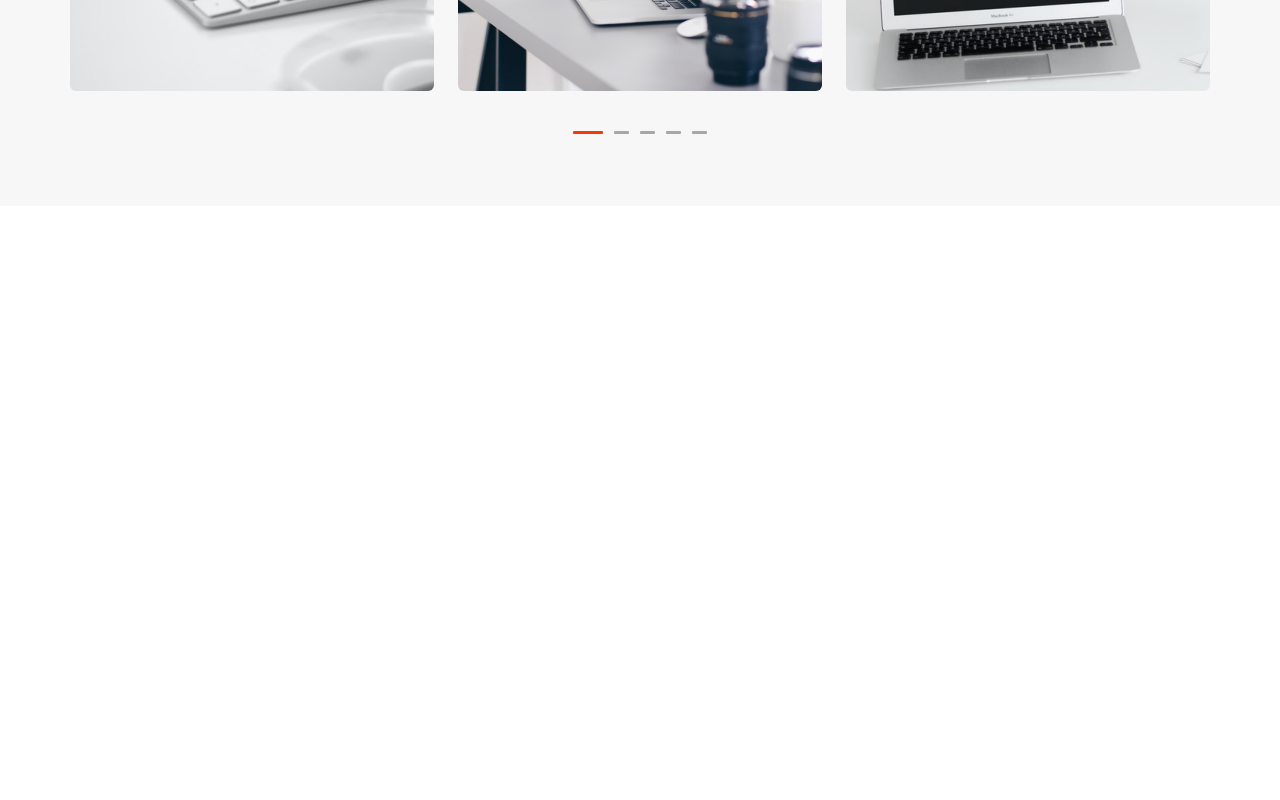
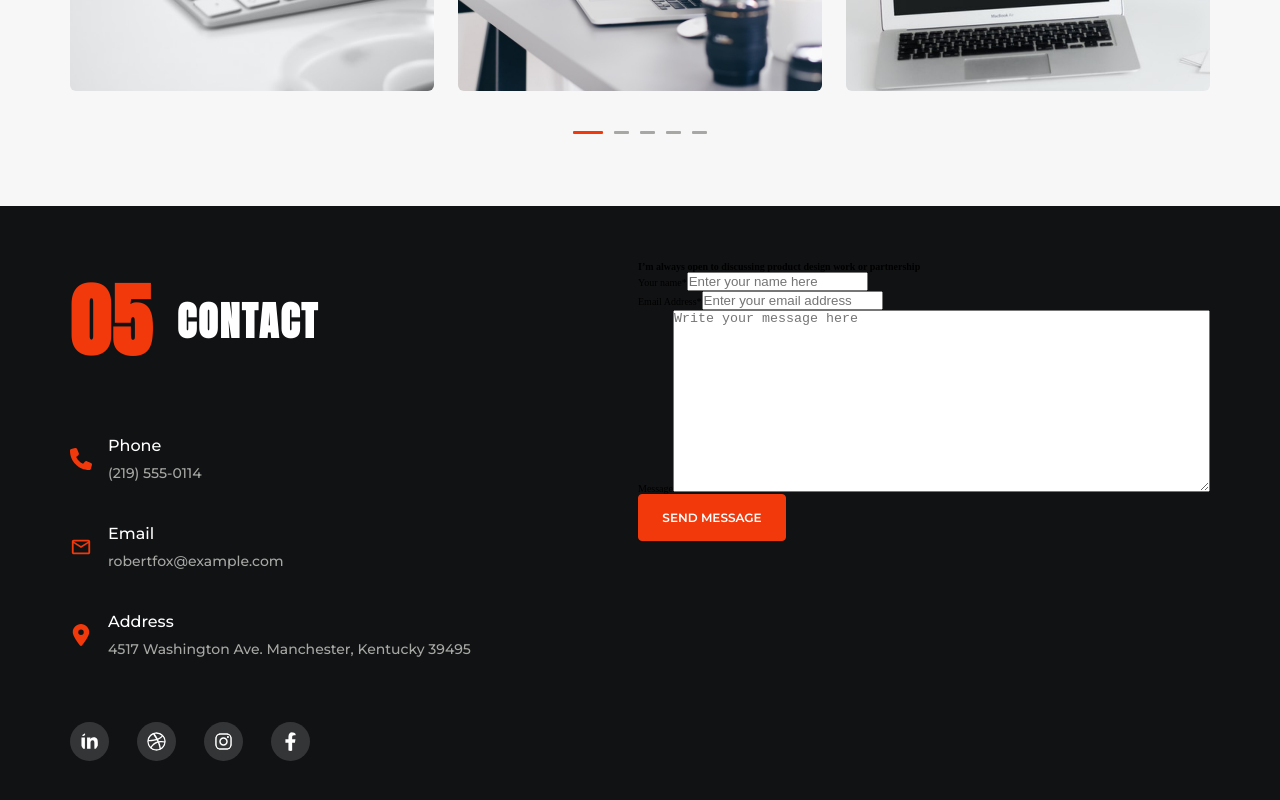
Before and after one commit to Asliddin-Coder/victor.com, a React (Vite) app: page / in a window 1280 px wide. Shown: the part 2911-3711 px from the top of the page. Before the commit the page ends 3117 px from the top, so only its background shows below. Built offline with nearby package versions, Linux system fonts and the light colour scheme.

Commit message:
Footer Info

```diff
--- a/src/assets/styles/components/_button.scss
+++ b/src/assets/styles/components/_button.scss
@@ -57,3 +57,25 @@
         cursor: pointer;
     }
 }
+
+.contcFormBtn {
+    width: 14.8rem;
+    height: 4.7rem;
+    font-family: $font-secondary;
+    font-size: 1.2rem;
+    font-weight: $font-weight-semibold;
+    text-transform: uppercase;
+    background-color: $color-primary-main;
+    color: $color-text-white;
+    border: 1px solid $color-primary-main;
+    border-radius: .4rem;
+    z-index: 1;
+    user-select: none;
+    -webkit-user-select: none;
+    -ms-user-select: none;
+
+    &:hover {
+        box-shadow: 0px 0px 20px $color-primary-main;
+        cursor: pointer;
+    }
+}
--- /dev/null
+++ b/src/components/footer/Footer.jsx
@@ -0,0 +1,77 @@
+import styles from './Footer.module.scss';
+import { FaLinkedinIn } from "react-icons/fa6";
+import { FaDribbble } from "react-icons/fa";
+import { FaInstagram } from "react-icons/fa";
+import { FaFacebookF } from "react-icons/fa";
+import { FaPhone } from "react-icons/fa6";
+import { MdOutlineMailOutline } from "react-icons/md";
+import { FaLocationDot } from "react-icons/fa6";
+
+
+const Footer = () => {
+    return (
+        <div className={styles.footer}>
+            <div className={styles.container}>
+                {/* Footer Info start */}
+                <div className={styles.footerInfo}>
+                    <h1><span>05</span>contact</h1>
+                    <div className={styles.infoAddress}>
+                        <div className={styles.box}>
+                            <FaPhone className={styles.icon}/>
+                            <span className={styles.info}>
+                                <span>Phone</span>
+                                <a href={`tel: +998995531452`}>(219) 555-0114</a>
+                            </span>
+                        </div>
+                        <div className={styles.box}>
+                            <MdOutlineMailOutline className={styles.icon}/>
+                            <span className={styles.info}>
+                                <span>Email</span>
+                                <a href={`mailto: robertfox@example.com`}>robertfox@example.com</a>
+                            </span>
+                        </div>
+                        <div className={styles.box}>
+                            <FaLocationDot className={styles.icon}/>
+                            <span className={styles.info}>
+                                <span>Address</span>
+                                <a href="https://maps.app.goo.gl/uJYvYrDTivM3YfVJ9">4517 Washington Ave. Manchester, Kentucky 39495</a>
+                            </span>
+                        </div>
+                    </div>
+                    <div className={styles.socialMedia}>
+                        <a href={'https://www.linkedin.com/'} target='_blank'><FaLinkedinIn className={styles.icon}/></a>
+                        <a href={'https://dribbble.com/'} target='_blank'><FaDribbble className={styles.icon}/></a>
+                        <a href={'https://www.instagram.com/'} target='_blank'><FaInstagram className={styles.icon}/></a>
+                        <a href={'https://www.facebook.com/'} target='_blank'><FaFacebookF className={styles.icon}/></a>
+                    </div>
+                </div>
+                {/* Footer Info end */}
+
+                {/* Footer Form Start */}
+                <div className={styles.footerForm}>
+                    <h4>I’m always open to discussing <span>product design work</span> or partnership </h4>
+                    <form action="">
+                        <div className={styles.nameAndEmail}>
+                            <div className={styles.name}>
+                                <label htmlFor="name">Your name*</label>
+                                <input type="text" id='name' name='name' placeholder='Enter your name here' />
+                            </div>
+                            <div className={styles.email}>
+                                <label htmlFor="email">Email Address*</label>
+                                <input type="email" id='email' name='email' placeholder='Enter your email address' />
+                            </div>
+                        </div>
+                        <div className={styles.message}>
+                            <label htmlFor="message">Message</label>
+                            <textarea name="message" id="message" rows={12} cols={65} placeholder='Write your message here'></textarea>
+                        </div>
+                        <button className={styles.contcFormBtn}>send message</button>
+                    </form>
+                </div>
+                {/* Footer Form End */}
+            </div>
+        </div>
+    )
+}
+
+export default Footer
--- /dev/null
+++ b/src/components/footer/Footer.module.scss
@@ -0,0 +1,73 @@
+@use "../../assets/styles/main" as *;
+
+
+.footer {
+    background-color: $color-text-black;
+    padding: 5.572rem 0 5.1rem 0;
+
+    .container {
+        @include flexbox($jc: space-between, $ai: flex-start);
+
+        .footerInfo {
+            @include flexbox($fd: column, $ai: flex-start, $jc: space-between);
+
+            h1 {
+                @include flexbox;
+                gap: 2.4rem;
+                font-size: $heading-40;
+                font-family: $font-primary;
+                color: $color-text-white;
+                text-transform: uppercase;
+                letter-spacing: .2rem;
+                margin-bottom: 5.5rem;
+
+                span {
+                    font-size: $heading-80;
+                    color: $color-primary-main;
+                }
+            }
+
+            .infoAddress {
+                @include flexbox($fd: column, $ai: flex-start, $jc: space-between);
+                gap: 4.2rem;
+                margin-bottom: 6.4rem;
+                .box {
+                    @include flexbox;
+                    gap: 1.6rem;
+                    .icon{
+                        font-size: 2.2rem;
+                        color: $color-primary-main;
+                    }
+                    .info {
+                        @include flexbox($fd: column, $ai: flex-start, $jc: space-between);
+                        gap: .9rem;
+                        font-size: 1.6rem;
+                        font-weight: $font-weight-medium;
+                        font-family: $font-secondary;
+                        color: $color-text-white;
+                        a{
+                            font-size: 1.4rem;
+                            color: $color-secondary-grey-100;
+                        }
+                    }
+                }
+            }
+
+            .socialMedia{
+                @include flexbox;
+                gap: 2.8rem;
+                .icon{
+                    font-size: 3.9rem;
+                    color: $color-text-white;
+                    background-color: #ffffff26;
+                    padding: 1rem;
+                    border-radius: 50%;
+                    transition: background-color .3s ease-in-out;
+                    &:hover{
+                        background-color: #ffffff46;
+                    }
+                }
+            }
+        }
+    }
+}
--- a/src/pages/home/Home.jsx
+++ b/src/pages/home/Home.jsx
@@ -1,4 +1,5 @@
 import AboutMe from '../../components/aboutMe/AboutMe';
+import Footer from '../../components/footer/Footer';
 import Header from '../../components/header/Header';
 import LetsWork from '../../components/letsWork/LetsWork';
 import MyServices from '../../components/myServices/MyServices';
@@ -12,6 +13,7 @@ const Home = () => {
         <LetsWork />
         <MyServices />
         <Portfolio />
+        <Footer/>
     </>
   )
 }
```
